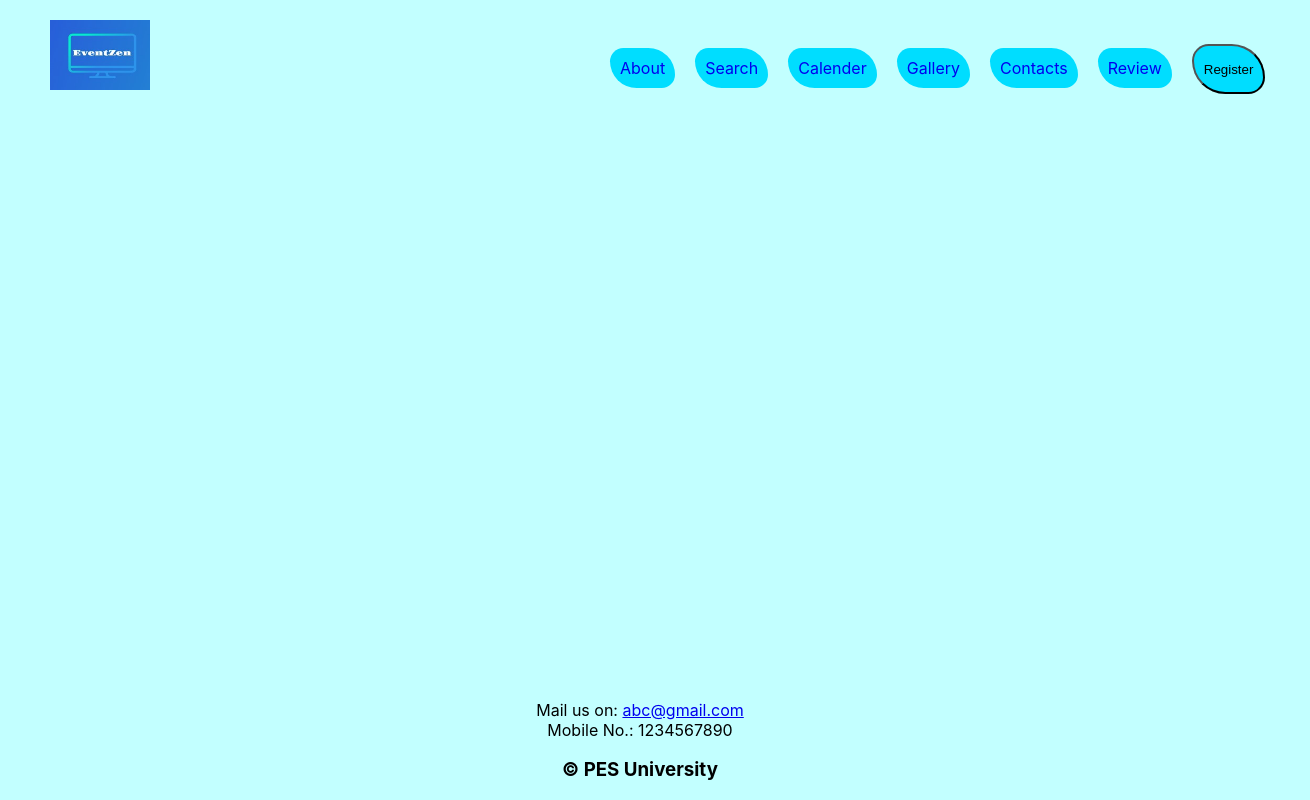
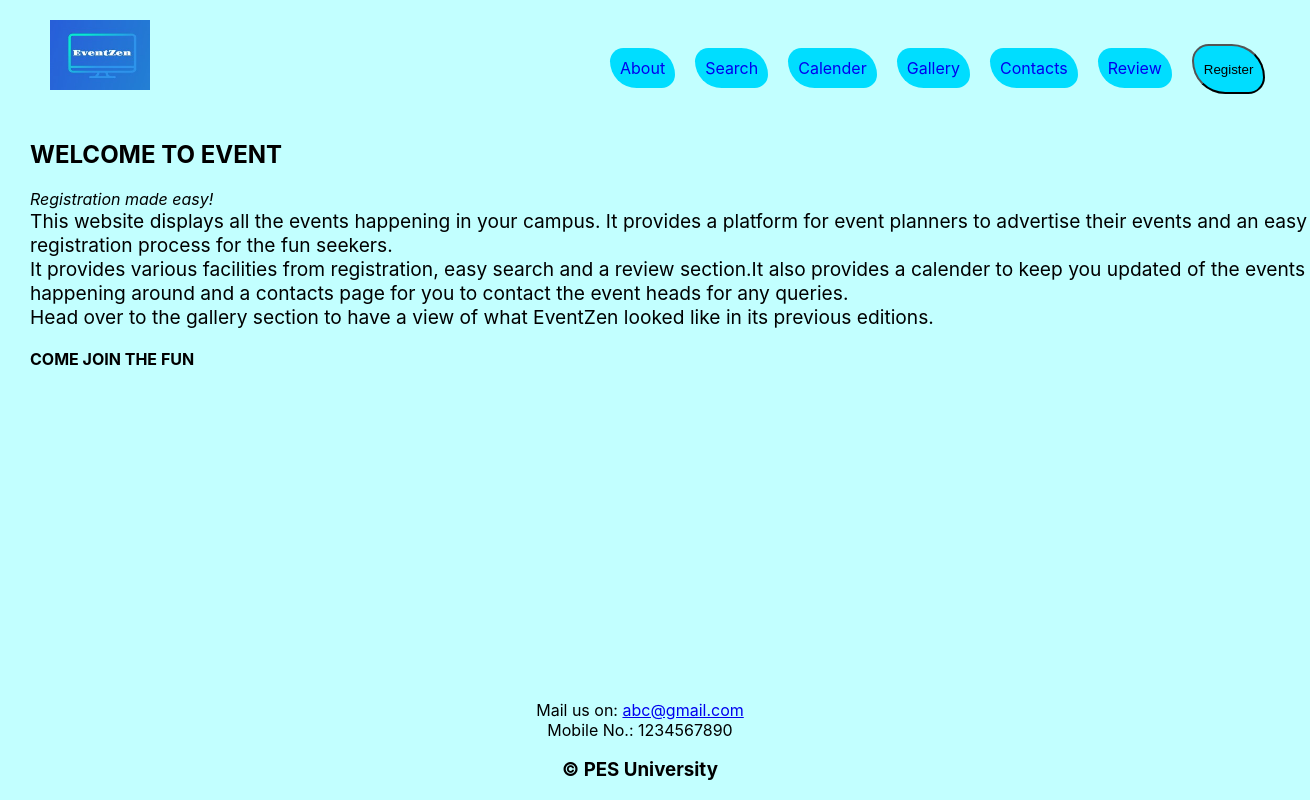
Before and after one commit to QubitMatrix/EventZen, a React (Create React App) app in the folder client/: page /about in a window 1280 px wide. Shown: the whole page, 1310 px wide, since content can reach past the window. Built offline with nearby package versions, Linux system fonts and the light colour scheme; the HTML template or start-up script is replaced by a standard one.

Commit message:
added about page and updated app.css and app.js

```diff
--- a/client/src/App.css
+++ b/client/src/App.css
@@ -228,6 +228,15 @@ text-align: center;
   left:60px;
   min-height: 150vh;
 }
+#about-mid{
+  position: relative;
+  top:120px;
+  left:30px;
+  height: auto;
+}
+#about-mid>span{
+  font-size: larger;
+}
 #ser-mid{
   position: relative;
   top:200px;
--- a/client/src/App.js
+++ b/client/src/App.js
@@ -7,13 +7,12 @@ import {Link as StyledLink} from 'react-router-dom'
 import Codewars from './pages/codewars';
 import Hardwired from './pages/hardwired';
 import Consolejam from './pages/consolejam';
-//import Register from './pages/register';
 import Calender from './pages/calender';
 import Gallery from './pages/gallery';
-import Review from './pages/review';
 import Reviews from './pages/review';
 import Search from './pages/search';
 import Contact from './pages/contacts';
+import Info from './about';
 function App() {
     var arr=['about','search','calender','gallery','contacts','review','http://localhost:3001/register']
     var nam=["About","Search","Calender","Gallery","Contacts","Review","Register"]
@@ -81,6 +80,7 @@ function App() {
         <Footer/>
          <Routes>
             <Route exact path="/" element={<Home links={arr} names={nam} events={events}/>}/>
+            <Route path='/about' element={<Info/>}/>
             <Route path='/codewars' element={<Codewars/>}/>
             <Route path='/hardwired' element={<Hardwired/>}/>
             <Route path='/consolejam' element={<Consolejam/>}/>
--- /dev/null
+++ b/client/src/about.js
@@ -0,0 +1,17 @@
+import React from "react"
+
+export default function Info(){
+    return(
+        <div id="about-mid">
+            <h2>WELCOME TO EVENT</h2>
+            <i>Registration made easy!</i><br></br>
+            <span>This website displays all the events happening in your campus. It provides a platform for event planners to advertise their events and an easy registration process for the fun seekers.</span><br/>
+            <span>It provides various facilities from registration, easy search and a review section.It also provides a calender to keep you updated of the events happening around and a contacts page for you to contact the event heads for any queries.</span><br/>
+            <span>Head over to the gallery section to have a view of what EventZen looked like in its previous editions.</span><br/>
+            <br></br>
+            <b>COME JOIN THE FUN</b>
+        </div>
+
+
+    )
+}
```
